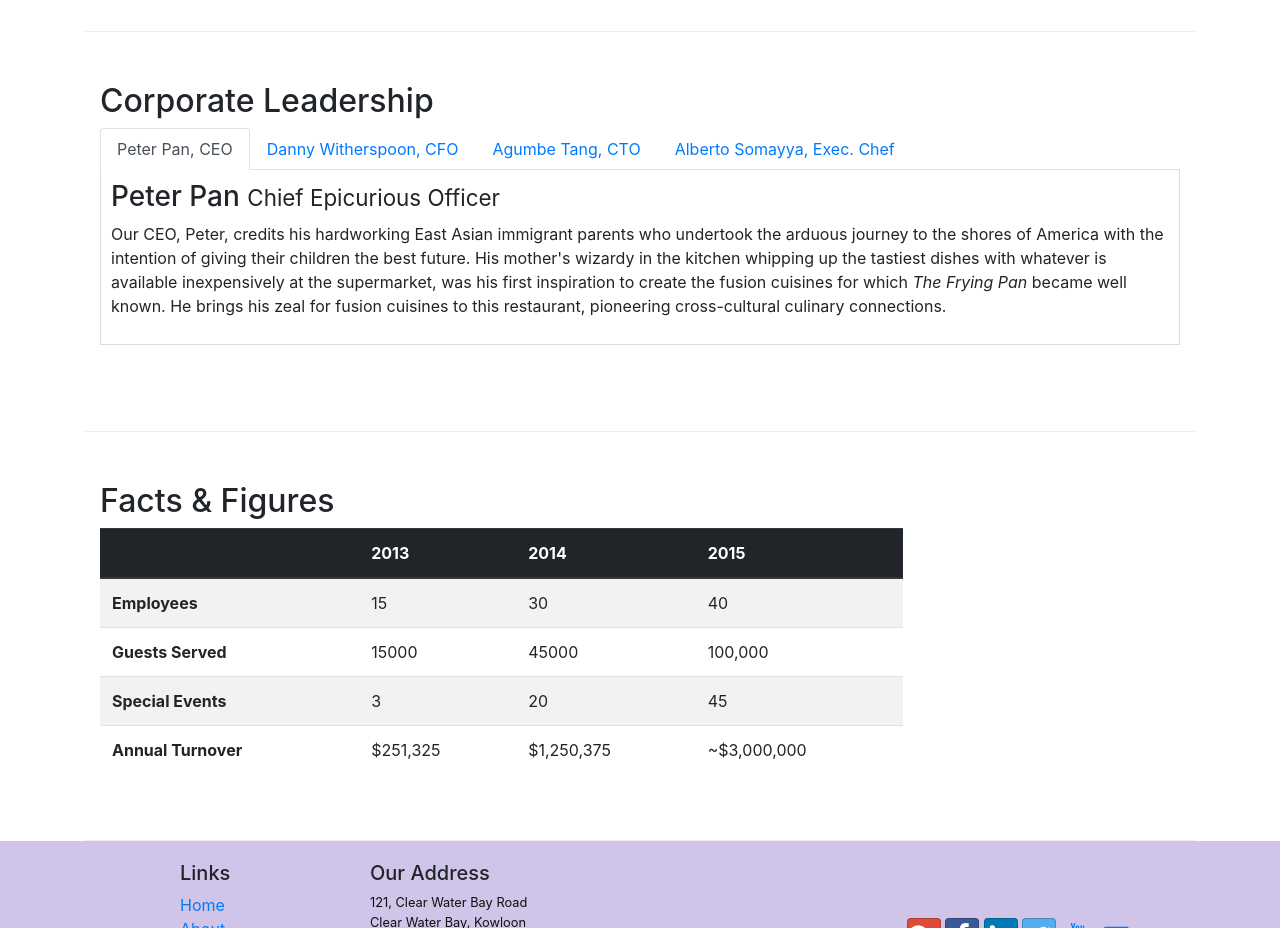
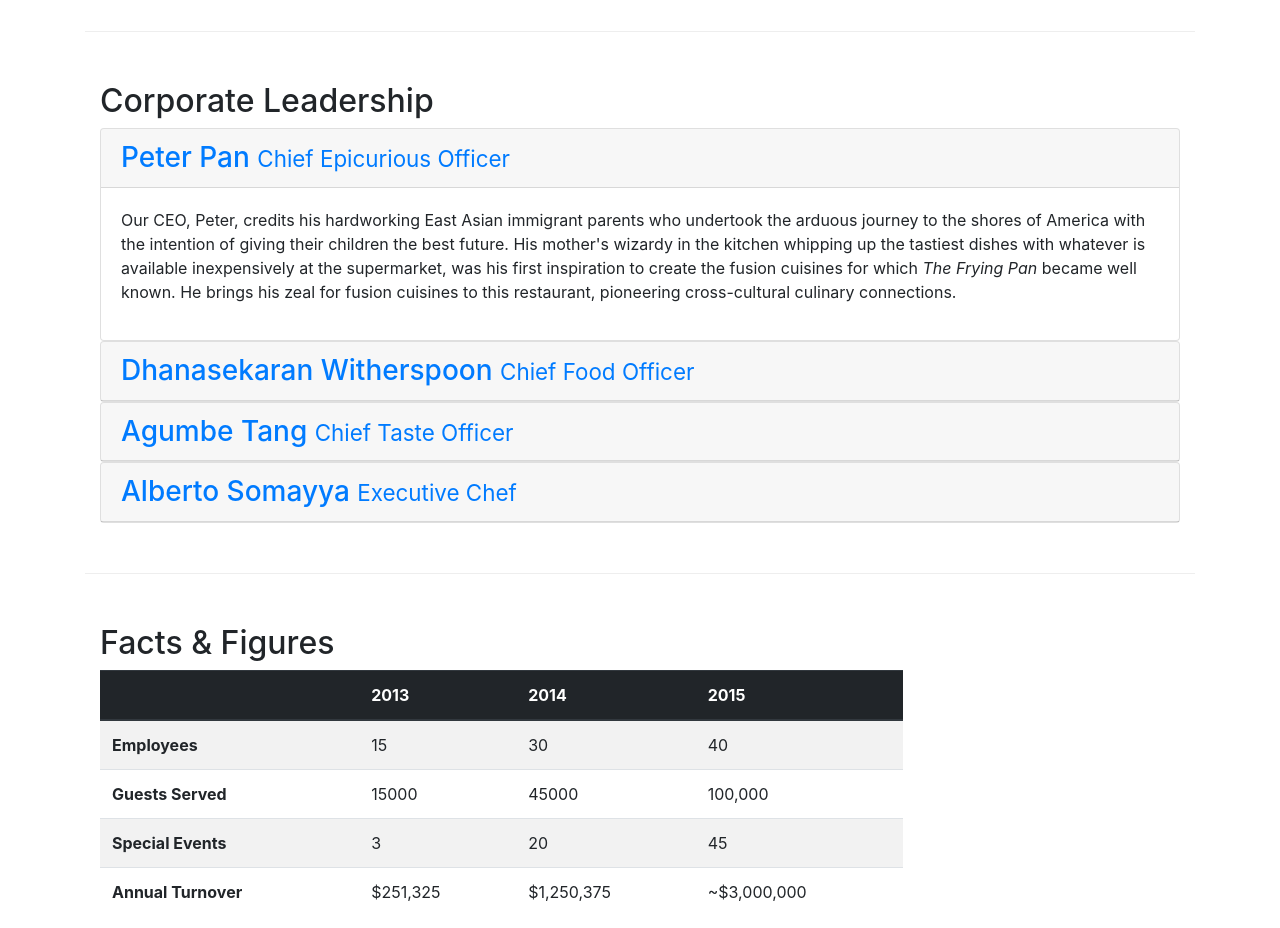
Before and after one commit to khyati-agarwalss/conFusion, a website: page aboutus.html in a window 1280 px wide. Shown: the part 940-1868 px from the top of the page. Drawn offline with nearby package versions, Linux system fonts and the light colour scheme.

Commit message:
Accordion

```diff
--- a/aboutus.html
+++ b/aboutus.html
@@ -100,36 +100,55 @@
         <div class="row row-content">
             <div class="col-12">
                 <h2>Corporate Leadership</h2>
-                <ul class="nav nav-tabs">
-                    <li class="nav-item">
-                        <a class="nav-link active" href="#peter" role="tab" data-toggle="tab">Peter Pan, CEO</a>
-                    </li>
-                    <li class="nav-item">
-                        <a class="nav-link" href="#danny" role="tab" data-toggle="tab">Danny Witherspoon, CFO</a>
-                    </li>
-                    <li class="nav-item">
-                        <a class="nav-link" href="#agumbe"role="tab" data-toggle="tab">Agumbe Tang, CTO</a>
-                    </li>
-                    <li class="nav-item">
-                        <a class="nav-link" href="#alberto" role="tab" data-toggle="tab">Alberto Somayya, Exec. Chef</a>
-                    </li>
-                </ul>
-                <div class="tab-content">
-                    <div role="tabpanel" class="tab-pane fade show active" id="peter">
-                        <h3>Peter Pan <small>Chief Epicurious Officer</small></h3>
-                        <p class="d-none d-sm-block">Our CEO, Peter, credits his hardworking East Asian immigrant parents who undertook the arduous journey to the shores of America with the intention of giving their children the best future. His mother's wizardy in the kitchen whipping up the tastiest dishes with whatever is available inexpensively at the supermarket, was his first inspiration to create the fusion cuisines for which <em>The Frying Pan</em> became well known. He brings his zeal for fusion cuisines to this restaurant, pioneering cross-cultural culinary connections.</p>
+
+                <div id="accordian">
+                    <div class="card">
+                        <div class="card-header" role="tab" id="peterhead">
+                        <h3 class="mb-0">
+                            <a class="collapsed" data-toggle="collapse" href="#peter">Peter Pan <small>Chief Epicurious Officer</small></a>
+                        </h3>
+                        </div>
+                        <div class="collapse show" id="peter" data-parent="#accordion">
+                            <div class="card-body">
+                                <p class="d-none d-sm-block">Our CEO, Peter, credits his hardworking East Asian immigrant parents who undertook the arduous journey to the shores of America with the intention of giving their children the best future. His mother's wizardy in the kitchen whipping up the tastiest dishes with whatever is available inexpensively at the supermarket, was his first inspiration to create the fusion cuisines for which <em>The Frying Pan</em> became well known. He brings his zeal for fusion cuisines to this restaurant, pioneering cross-cultural culinary connections.</p>
+                            </div>
+                        </div>
                     </div>
-                    <div role="tabpanel" class="tab-pane fade show" id="danny">
-                        <h3>Dhanasekaran Witherspoon <small>Chief Food Officer</small></h3>
-                        <p class="d-none d-sm-block">Our CFO, Danny, as he is affectionately referred to by his colleagues, comes from a long established family tradition in farming and produce. His experiences growing up on a farm in the Australian outback gave him great appreciation for varieties of food sources. As he puts it in his own words, <em>Everything that runs, wins, and everything that stays, pays!</em></p>
+                    <div class="card">
+                        <div class="card-header" role="tab" id="dannyhead">
+                            <h3 class="mb-0">
+                                <a class="collapsed" data-toggle="collapse" href="#danny">Dhanasekaran Witherspoon <small>Chief Food Officer</small></a>
+                            </h3>
+                        </div>
+                        <div class="collapse" id="danny" data-parent="#accordion">
+                            <div class="card-body">
+                                <p class="d-none d-sm-block">Our CFO, Danny, as he is affectionately referred to by his colleagues, comes from a long established family tradition in farming and produce. His experiences growing up on a farm in the Australian outback gave him great appreciation for varieties of food sources. As he puts it in his own words, <em>Everything that runs, wins, and everything that stays, pays!</em></p>
+                            </div>
+                        </div>
                     </div>
-                    <div role="tabpanel" class="tab-pane fade show" id="agumbe">
-                        <h3>Agumbe Tang <small>Chief Taste Officer</small></h3>
-                        <p class="d-none d-sm-block">Blessed with the most discerning gustatory sense, Agumbe, our CTO, personally ensures that every dish that we serve meets his exacting tastes. Our chefs dread the tongue lashing that ensues if their dish does not meet his exacting standards. He lives by his motto, <em>You click only if you survive my lick.</em></p>
+                    <div class="card">
+                        <div class="card-header" role="tab" id="agumbehead">
+                            <h3 class="mb-0">
+                                <a class="collapsed" data-toggle="collapse" href="#agumbe">Agumbe Tang <small>Chief Taste Officer</small></a>
+                            </h3>
+                        </div>
+                        <div class="collapse" id="agumbe" data-parent="#accordion">
+                            <div class="card-body">
+                                <p class="d-none d-sm-block">Blessed with the most discerning gustatory sense, Agumbe, our CTO, personally ensures that every dish that we serve meets his exacting tastes. Our chefs dread the tongue lashing that ensues if their dish does not meet his exacting standards. He lives by his motto, <em>You click only if you survive my lick.</em></p>
+                            </div>
+                        </div>
                     </div>
-                    <div role="tabpanel" class="tab-pane fade show" id="alberto">
-                        <h3>Alberto Somayya <small>Executive Chef</small></h3>
-                        <p class="d-none d-sm-block">Award winning three-star Michelin chef with wide International experience having worked closely with whos-who in the culinary world, he specializes in creating mouthwatering Indo-Italian fusion experiences. He says, <em>Put together the cuisines from the two craziest cultures, and you get a winning hit! Amma Mia!</em></p>
+                    <div class="card">
+                        <div class="card-header" role="tab" id="albertohead">
+                            <h3 class="mb-0">
+                                <a class="collapsed" data-toggle="collapse" href="#alberto">Alberto Somayya <small>Executive Chef</small></a>
+                            </h3>
+                        </div>
+                        <div class="collapse" id="alberto" data-parent="#accordion">
+                            <div class="card-body">
+                                <p class="d-none d-sm-block">Award winning three-star Michelin chef with wide International experience having worked closely with whos-who in the culinary world, he specializes in creating mouthwatering Indo-Italian fusion experiences. He says, <em>Put together the cuisines from the two craziest cultures, and you get a winning hit! Amma Mia!</em></p>
+                            </div>
+                        </div>
                     </div>
                 </div>
             </div>
```
